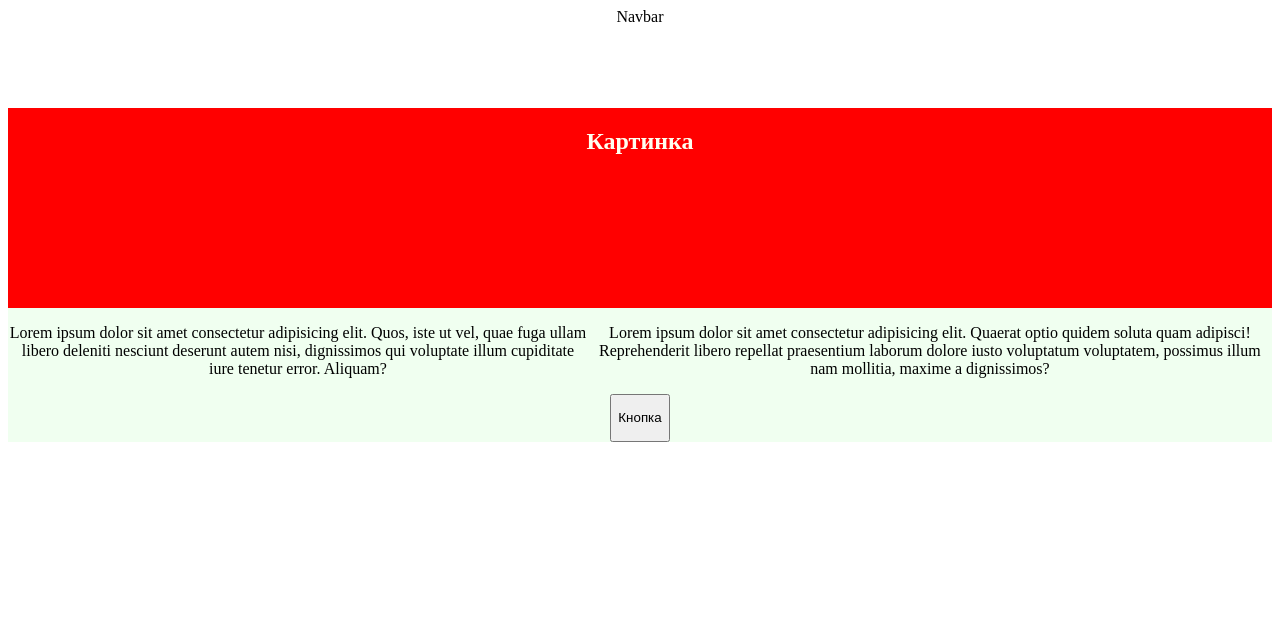
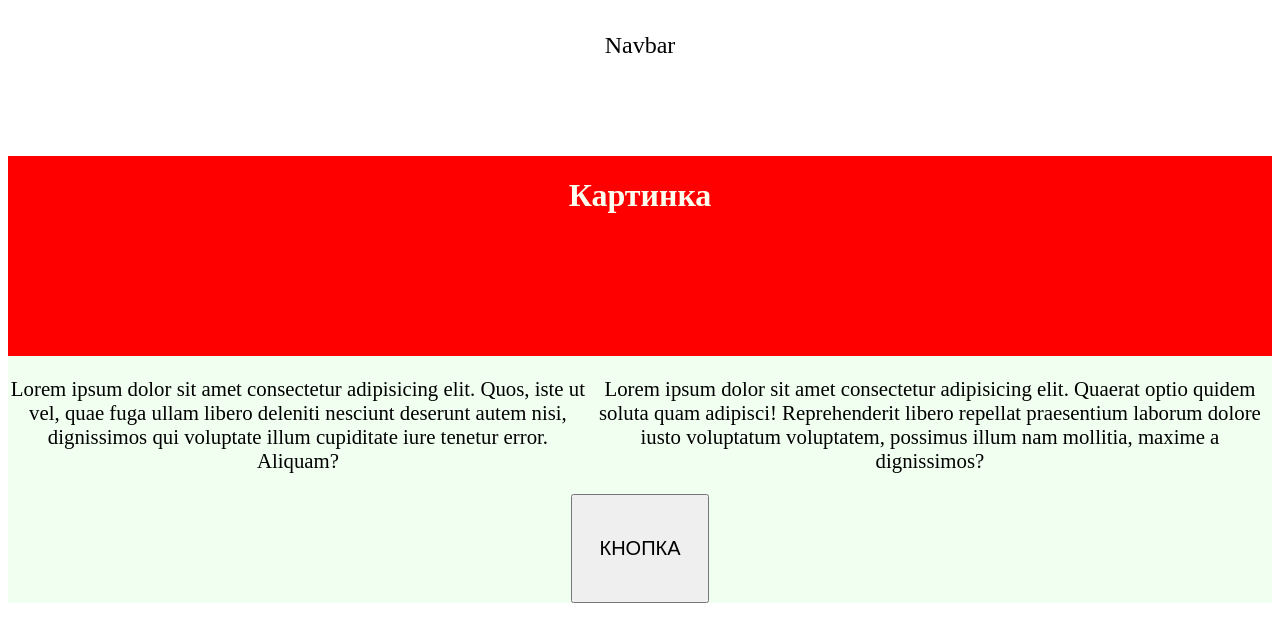
Before and after one commit to NihillisticParrot/nihillisticparrott.github.io, a plain HTML site: page homework333.html in a window 1280 px wide. Drawn offline with Linux system fonts and the light colour scheme.

Commit message:
Add files via upload

```diff
--- a/homework333.html
+++ b/homework333.html
@@ -12,7 +12,8 @@
         .navbar {
             background-color: white;
             text-align: center;
-            padding: 0;
+            font-size: 1.5em;
+            padding: 1em;
             height: 100px;
         }
         .img {
@@ -31,6 +32,7 @@
             background-color: honeydew;
         }
         .wrap-1, .wrap-2 p {
+            font-size: 1.3em;
             text-align: center;
         }
         .wrapperbutton {
@@ -39,9 +41,8 @@
             background-color: honeydew;
         }
         .button p {
-            text-align: center;
             font-size: 1.5em;
-            padding: 1em 1em;
+            padding: 1em;
         }
     </style>
 </head>
@@ -51,7 +52,7 @@
             <h2">Navbar</h2>
         </div>
         <div  class="img">
-            <h2>Картинка</h2>
+            <h1>Картинка</h1>
         </div>
         <div class="container">
             <div class="wrap-1">
@@ -62,8 +63,8 @@
             </div>
         </div>
         <div class="wrapperbutton">
-            <button>
-                <p>Кнопка</p>
+            <button class="button">
+                <p>КНОПКА</p>
             </button>
         </div>
     </div>
```
